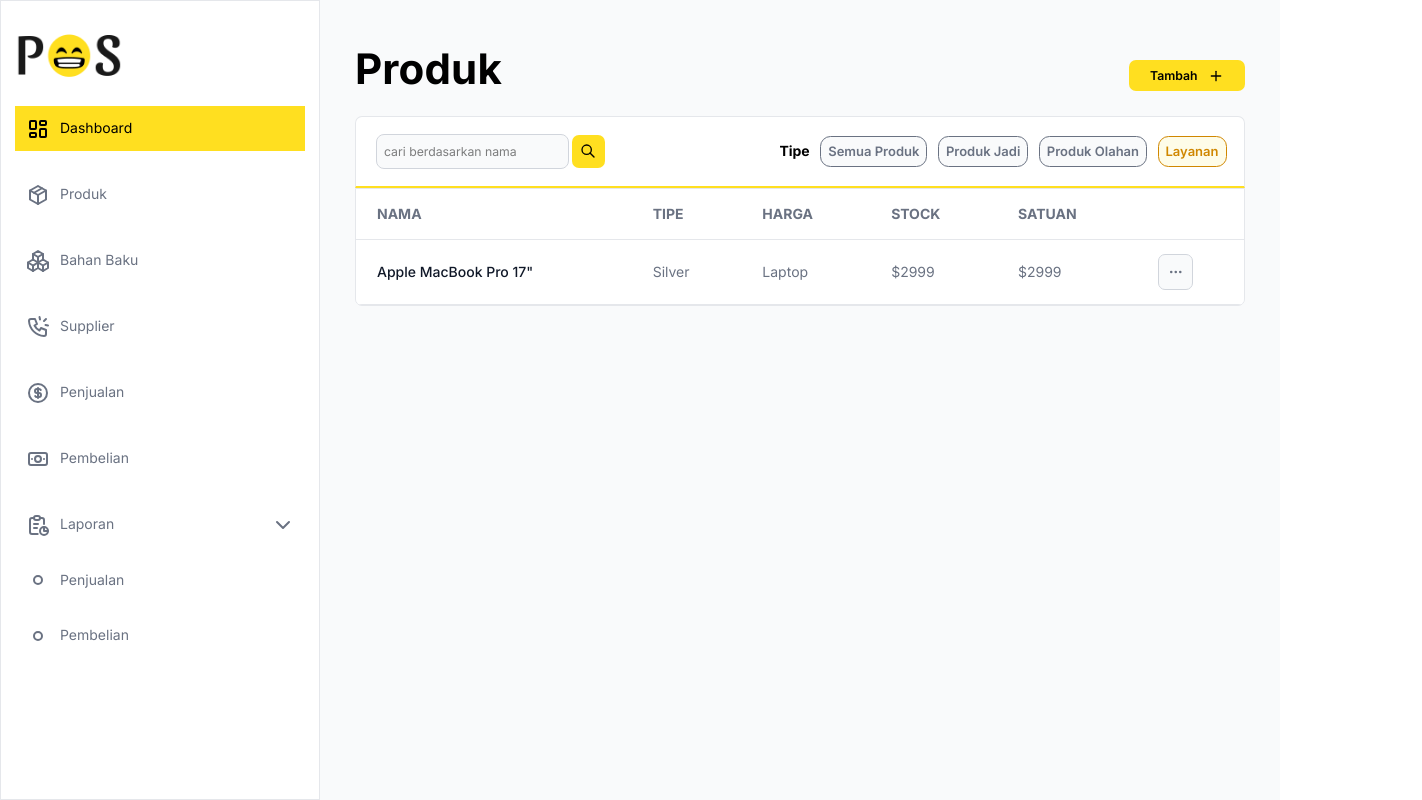
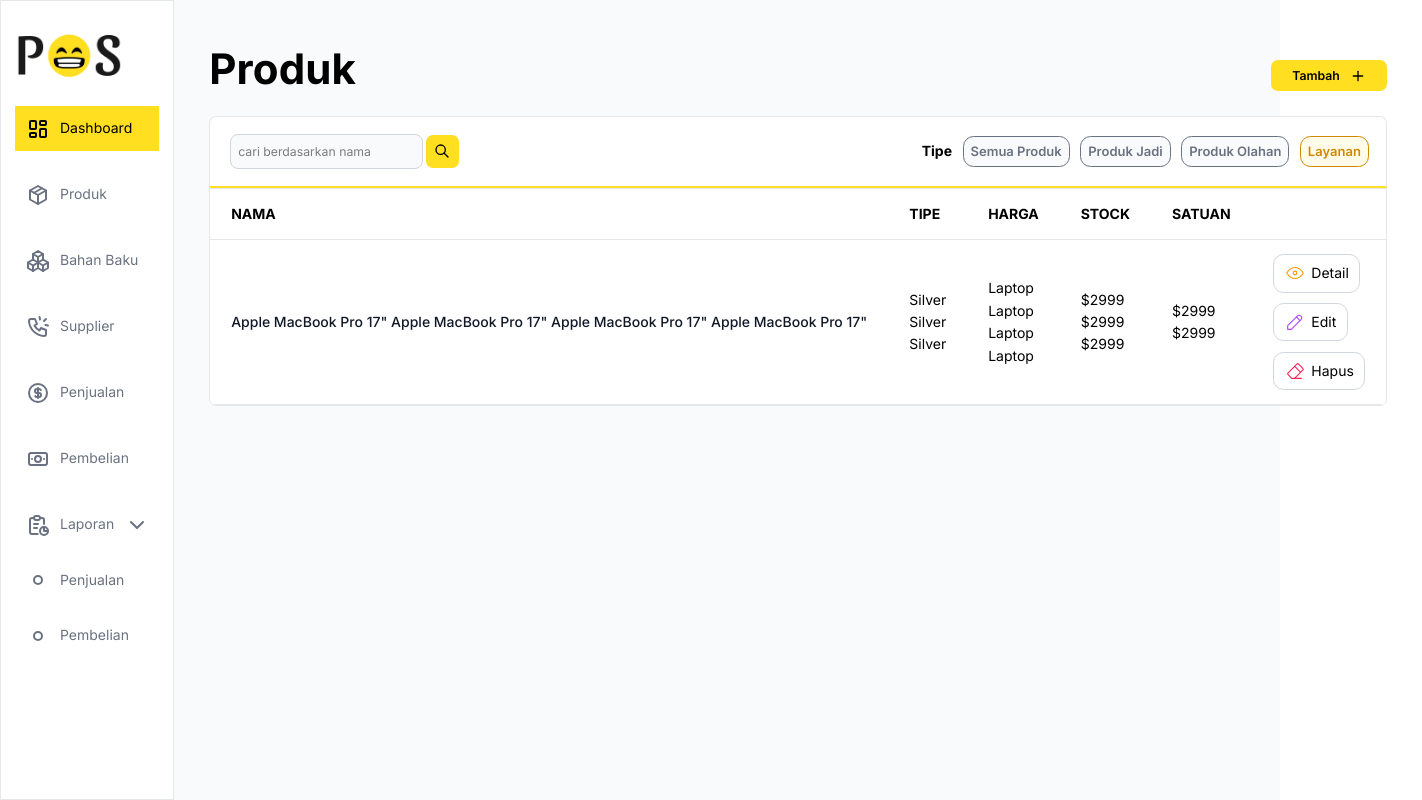
Before and after one commit to ahmadhilmandani/fe-emoji-pos, a React (Vite) app: page / in a window 1280 px wide. Shown: the whole page, 1422 px wide, since content can reach past the window. Built offline with nearby package versions, Linux system fonts and the light colour scheme.

Commit message:
update: style table Product

```diff
--- a/src/pages/Product/Index.jsx
+++ b/src/pages/Product/Index.jsx
@@ -1,4 +1,4 @@
-import { IconDots, IconPlus, IconSearch } from "@tabler/icons-react";
+import { IconDots, IconEraser, IconEye, IconPencil, IconPlus, IconSearch } from "@tabler/icons-react";
 import Badge from "../../components/Badge";
 import Button from "../../components/Button";
 import Input from "../../components/Input";
@@ -47,26 +47,26 @@ export default function ProductIndex() {
             </Badge>
           </div>
         </div>
-        <div className="relative overflow-x-auto rounded-b-lg border border-gray-200">
-          <table className="w-full text-left rtl:text-right text-gray-500">
-            <thead className="text-gray-700 uppercase bg-white border-b border-gray-200">
+        <div className="w-full overflow-x-auto relative rounded-b-lg border border-gray-200 bg-white">
+          <table className="min-w-[320px] w-full text-left rtl:text-right">
+            <thead className="uppercase border-b border-gray-200">
               <tr>
-                <th scope="col" className="px-6 py-4 text-gray-500">
+                <th scope="col" className="px-6 py-4 font-bold">
                   Nama
                 </th>
-                <th scope="col" className="px-6 py-4 text-gray-500">
+                <th scope="col" className="px-6 py-4 font-bold">
                   Tipe
                 </th>
-                <th scope="col" className="px-6 py-4 text-gray-500">
+                <th scope="col" className="px-6 py-4 font-bold">
                   Harga
                 </th>
-                <th scope="col" className="px-6 py-4 text-gray-500">
+                <th scope="col" className="px-6 py-4 font-bold">
                   Stock
                 </th>
-                <th scope="col" className="px-6 py-4 text-gray-500">
+                <th scope="col" className="px-6 py-4 font-bold">
                   Satuan
                 </th>
-                <th scope="col" className="px-6 py-4 text-gray-500">
+                <th scope="col" className="px-6 py-4 font-bold">
                   <span className="sr-only">Edit</span>
                 </th>
               </tr>
@@ -75,23 +75,43 @@ export default function ProductIndex() {
               <tr className="bg-white border-b border-gray-200 hover:bg-gray-50">
                 <th scope="row" className="px-6 py-4 font-medium text-gray-900 whitespace-nowrap">
                   Apple MacBook Pro 17"
+                  Apple MacBook Pro 17"
+                  Apple MacBook Pro 17"
+                  Apple MacBook Pro 17"
                 </th>
                 <td className="px-6 py-4">
+                  Silver
+                  Silver
                   Silver
                 </td>
                 <td className="px-6 py-4">
                   Laptop
+                  Laptop
+                  Laptop
+                  Laptop
                 </td>
                 <td className="px-6 py-4">
+                  $2999
+                  $2999
                   $2999
                 </td>
                 <td className="px-6 py-4">
                   $2999
+                  $2999
                 </td>
-                <td className="px-6 py-4 text-right">
-                  <div className="w-10 p-2.5 flex justify-center items-center aspect-square rounded-lg border border-gray-300 bg-gray-50">
-                    <IconDots size={16} />
-                  </div>
+                <td className="px-6 py-4 text-right relative flex items-center gap-3 flex-wrap">
+                  <button className="px-3 py-2 border border-gray-300 rounded-xl flex gap-1.5 items-center group hover:bg-amber-50 hover:cursor-pointer transition-all">
+                    <IconEye className="group-hover:-translate-y-0.5 transition-all stroke-amber-500" stroke={1.2} size={22} />
+                    Detail
+                  </button>
+                  <button className="px-3 py-2 border border-gray-300 rounded-xl flex gap-1.5 items-center group hover:bg-purple-50 hover:cursor-pointer transition-all">
+                    <IconPencil className="group-hover:-translate-y-0.5 transition-all stroke-purple-500" stroke={1.2} size={22} />
+                    Edit
+                  </button>
+                  <button className="px-3 py-2 border border-gray-300 rounded-xl flex gap-1.5 items-center group hover:bg-rose-50 hover:cursor-pointer transition-all">
+                    <IconEraser className="group-hover:-translate-y-0.5 transition-all stroke-rose-500" stroke={1.2} size={22} />
+                    Hapus
+                  </button>
                 </td>
               </tr>
             </tbody>
```
